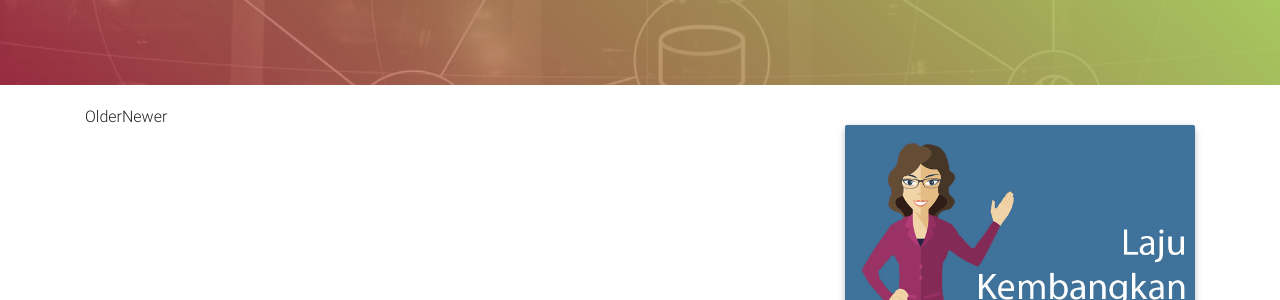
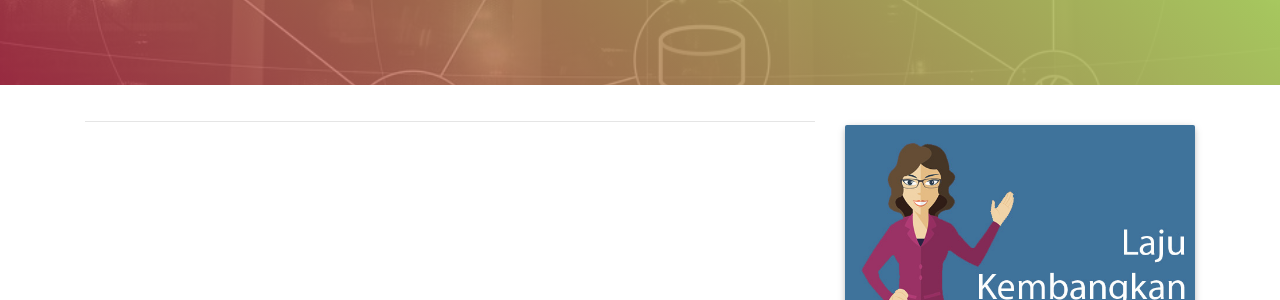
Before and after one commit to PutraBinangkit/putrabinangkit.github.io, a Jekyll site: the page built from artikel.html, in a window 1280 px wide and 900 px high. Shown: the part 215-515 px from the top of the window. Built offline with Jekyll 4.4.1, drawn with Linux system fonts in a browser that asks for light colours.

Commit message:
remove paginate

```diff
--- a/artikel.html
+++ b/artikel.html
@@ -11,7 +11,7 @@
         <div class="container">
             <div class="row">
 
-                   <div class="col-lg-8 artikel">
+                <div class="col-lg-8 artikel">
 {% for post in paginator.posts %}
                     <!--Post-->
                     <div class="post-wrapper wow fadeIn" data-wow-delay="0.2s">
@@ -23,7 +23,6 @@
     <a href="{{ site.baseurl }}/category/{{ category | slugify }}" class="post-tag">{{ category }}</a>
     {% endfor %}
     {% endif %}</h6>
-</h6>
 
 
                         <br>
@@ -36,23 +35,9 @@
 
                     <hr>
 {% endfor %}
+<hr>
                     <!--Pagination-->
-                    <div class="pagination">
-  {% if paginator.next_page %}
-    <a class="pagination-item older" href="{{ site.baseurl }}/page{{paginator.next_page}}">Older</a>
-  {% else %}
-    <span class="pagination-item older">Older</span>
-  {% endif %}
-  {% if paginator.previous_page %}
-    {% if paginator.page == 2 %}
-      <a class="pagination-item newer" href="{{ site.baseurl }}/">Newer</a>
-    {% else %}
-      <a class="pagination-item newer" href="{{ site.baseurl }}/page{{paginator.previous_page}}">Newer</a>
-    {% endif %}
-  {% else %}
-    <span class="pagination-item newer">Newer</span>
-  {% endif %}
-</div>
+
                     <!--/.Pagination-->
                     <!--/.Pagination-->
 
```
